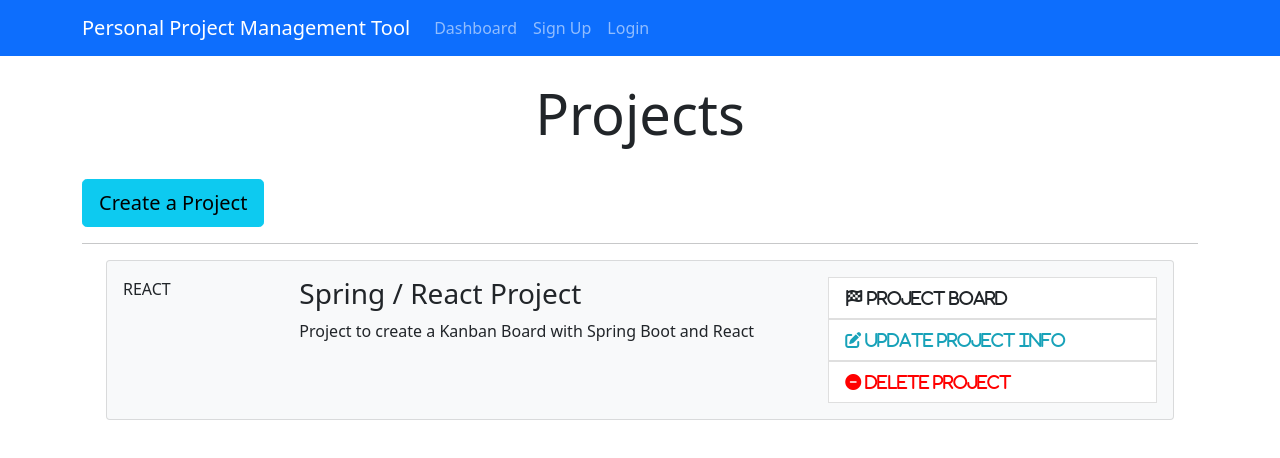
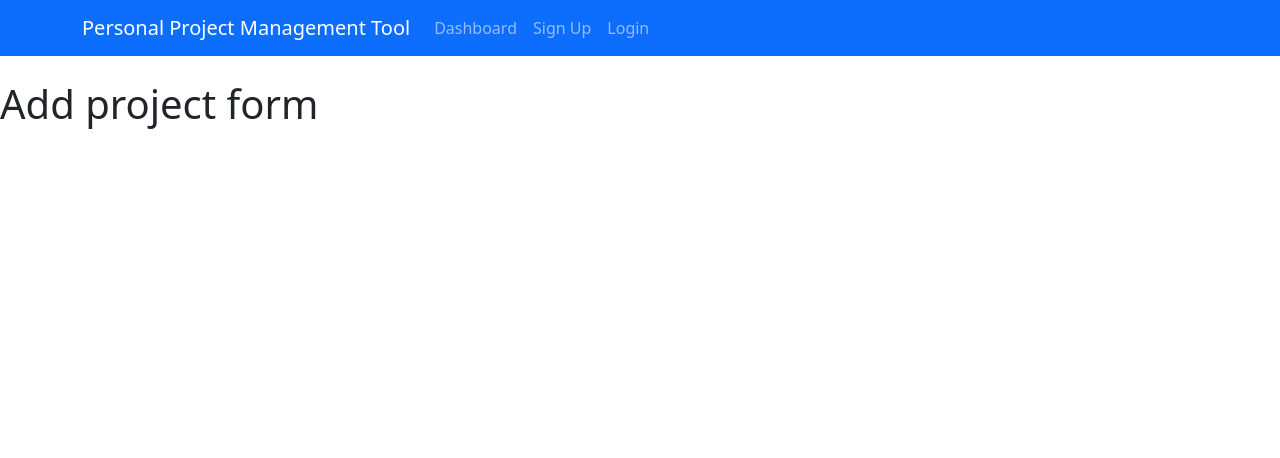
Before and after one commit to riqs07/HCL-Capstone-PMTool, a React (Create React App) app in the folder reactjs/: page /addProject in a window 1280 px wide. Shown: the top 458 px of the page. Built offline with nearby package versions, Linux system fonts and the light colour scheme.

Commit message:
Added React Routing
Basic routes to dashboard and Add pages.

```diff
--- a/reactjs/package.json
+++ b/reactjs/package.json
@@ -9,6 +9,7 @@
     "bootstrap": "^5.1.3",
     "react": "^17.0.2",
     "react-dom": "^17.0.2",
+    "react-router-dom": "^6.2.1",
     "react-scripts": "5.0.0",
     "web-vitals": "^2.1.3"
   },
--- a/reactjs/src/App.js
+++ b/reactjs/src/App.js
@@ -1,18 +1,27 @@
 import './App.css';
 
-import Dashboard from './components/Dashboard';
+import Dashboard from './components/Dashboard'
 import Header from './components/Layout/Header'
+import AddProject from './components/Project/AddProject'
 import "bootstrap/dist/css/bootstrap.min.css"
+import { BrowserRouter as Router, Routes,Route } from 'react-router-dom'
 
 function App() {
   return (
-    <div className="App">
-      <header className="App-header">
-      <Header/>
-  <Dashboard/>
+    <Router>
 
-      </header>
-    </div>
+      <div className="App">
+        <header className="App-header">
+          <Header />
+          <Routes>
+          <Route exact path ="/dashboard" element = {<Dashboard/>}/>
+
+          <Route exact path ="/addProject" element = {<AddProject/>}/>
+          </Routes>
+
+        </header>
+      </div>
+    </Router>
   );
 }
 
--- a/reactjs/src/components/Dashboard.js
+++ b/reactjs/src/components/Dashboard.js
@@ -1,5 +1,6 @@
 import React from 'react'
 import ProjectItem from './Project/ProjectItem'
+import CreateProjectBtn from './Project/CreateProjectBtn'
 
 
 export default function Dashboard() {
@@ -11,9 +12,7 @@ export default function Dashboard() {
             <div className="col-md-12">
                 <h1 className="display-4 text-center">Projects</h1>
                 <br />
-                <a href="ProjectForm.html" className="btn btn-lg btn-info">
-                    Create a Project
-                </a>
+                <CreateProjectBtn/>
                 <br />
                 <hr />
                 <ProjectItem/>
--- /dev/null
+++ b/reactjs/src/components/Project/AddProject.js
@@ -0,0 +1,11 @@
+import React from 'react'
+
+const AddProject = () => {
+    return (
+        <div>
+            <h1>Add project form</h1>
+        </div>
+    )
+}
+
+export default AddProject
--- /dev/null
+++ b/reactjs/src/components/Project/CreateProjectBtn.js
@@ -0,0 +1,12 @@
+import React from 'react'
+import { Link } from 'react-router-dom'
+
+export default function CreateProjectBtn() {
+    return (
+        <>
+            <Link to="/addProject" className="btn btn-lg btn-info">
+                Create a Projectss
+                </Link>
+        </>
+    )
+}
```
Also changed, not shown: 2 other files (tests, documents, lock files or other folders).
